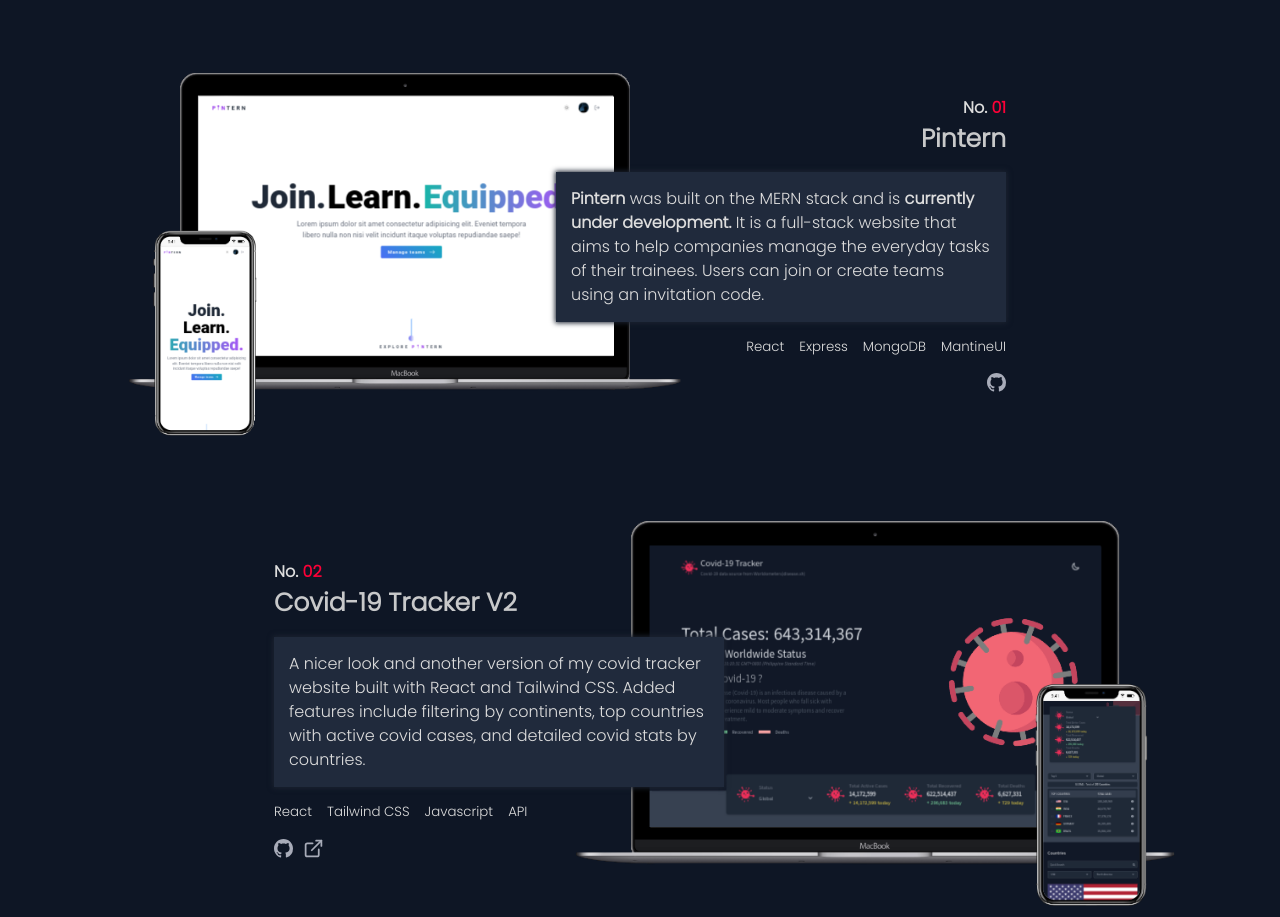
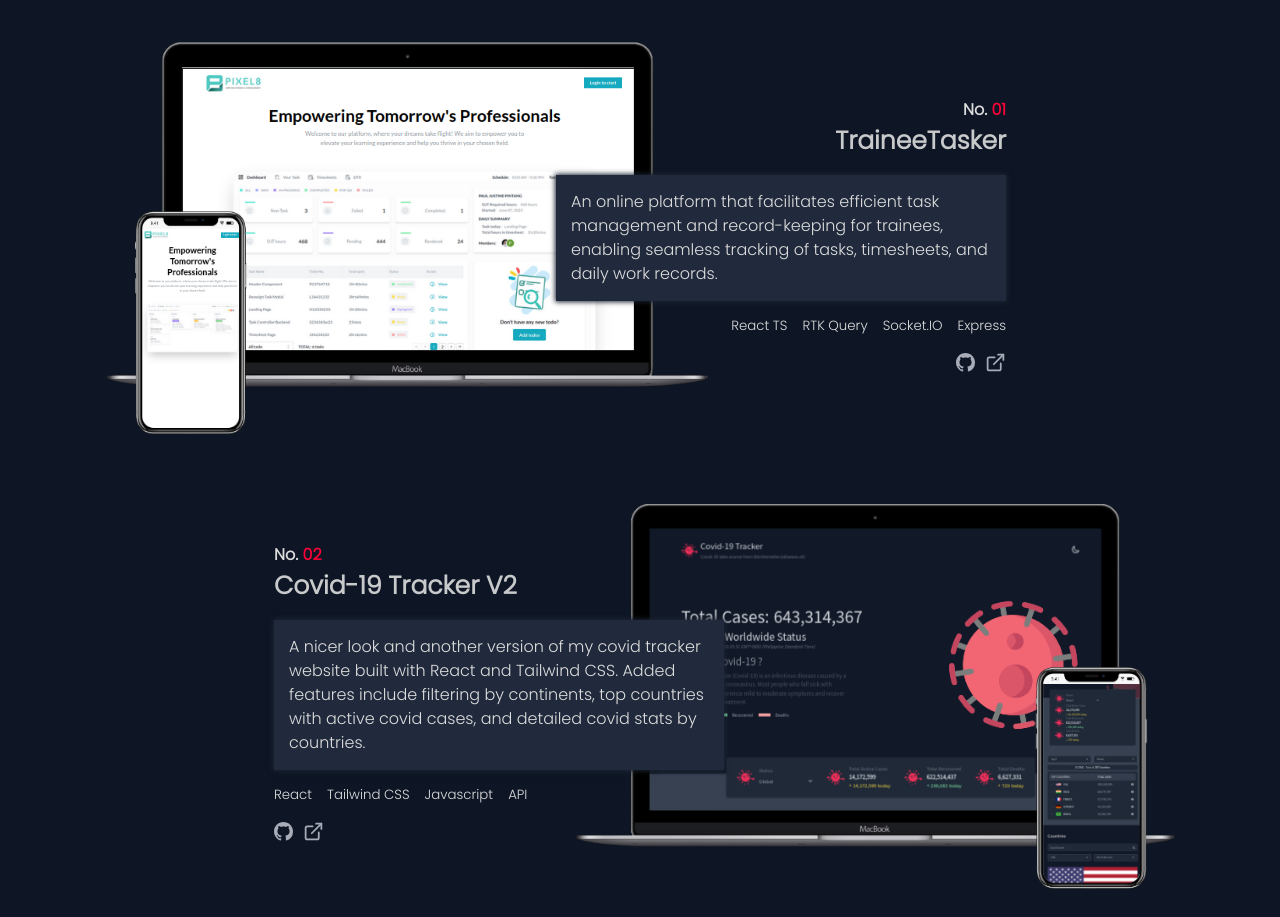
Before and after one commit to PaulPintang/Portfolio, a React (Vite) app: page / in a window 1280 px wide. Shown: the part 1940-2857 px from the top of the page. Built offline with nearby package versions, Linux system fonts and the light colour scheme.

Commit message:
update projects and resume

```diff
--- a/src/pages/Projects/index.jsx
+++ b/src/pages/Projects/index.jsx
@@ -28,7 +28,7 @@ const Projects = () => {
         <ProjectContainer>
           <div>
             <a
-              href="https://github.com/PaulPintang/Pintern"
+              href="https://traineetasker.up.railway.app/"
               target="_blank"
               rel="noreferrer"
             >
@@ -43,45 +43,43 @@ const Projects = () => {
                 </h4>
               </Right>
 
-              <h3>Pintern</h3>
+              <h3>TraineeTasker</h3>
             </div>
 
             <Description>
               <p>
-                <b>Pintern</b> was built on the MERN stack and is
-                <b> currently under development.</b> It is a full-stack website
-                that aims to help companies manage the everyday tasks of their
-                trainees. Users can join or create teams using an invitation
-                code.
+                An online platform that facilitates efficient task management
+                and record-keeping for trainees, enabling seamless tracking of
+                tasks, timesheets, and daily work records.
               </p>
             </Description>
 
             <Flex right>
-              <small>React</small>
+              <small>React TS</small>
+              <small>RTK Query</small>
+              <small>Socket.IO</small>
               <small>Express</small>
-              <small>MongoDB</small>
-              <small>MantineUI</small>
             </Flex>
 
             <LinkToProject>
               <li>
                 <a
-                  href="https://github.com/PaulPintang/Pintern"
+                  href="https://github.com/PaulPintang/pixel8-traineetasker"
                   target="_blank"
                   rel="noreferrer"
                 >
                   <BsGithub />
                 </a>
               </li>
-              {/* <li>
+              <li>
                 <a
-                  href="https://github.com/PaulPintang/Pintern"
+                  href="https://traineetasker.up.railway.app/"
                   target="_blank"
                   rel="noreferrer"
                 >
                   <FiExternalLink size={21} />
                 </a>
-              </li> */}
+              </li>
             </LinkToProject>
           </ProjectInfo>
         </ProjectContainer>
```
Also changed, not shown: src/assets/img/projects/1.png, 1 other file (tests, documents, lock files or other folders).
